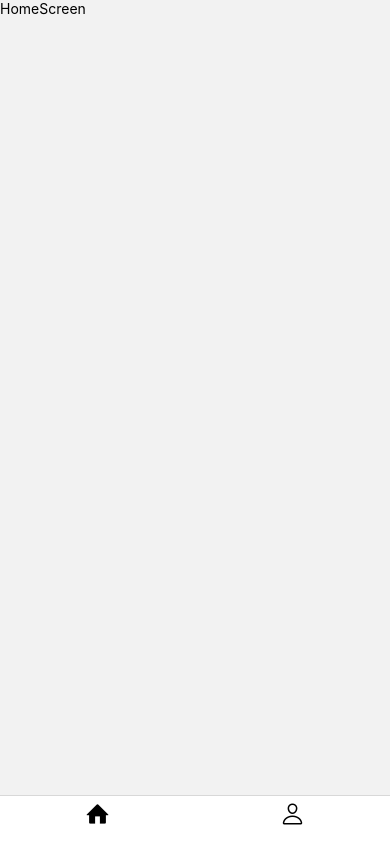
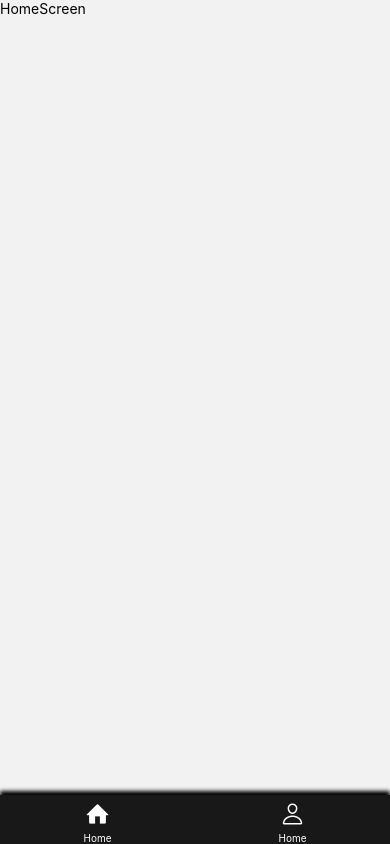
Before and after one commit to koushikm8926/SPOTIFY-CLONE-2.0, a React Native app: screen / in a window 390 px wide. Built offline with nearby package versions, Linux system fonts and the light colour scheme.

Commit message:
Bottom tab navigation style done

```diff
--- a/StackNavigator.js
+++ b/StackNavigator.js
@@ -3,15 +3,30 @@ import HomeScreen from "./screens/HomeScreen";
 import { Entypo } from "@expo/vector-icons";
 import { AntDesign } from "@expo/vector-icons";
 import ProfileScreen from "./screens/ProfileScreen";
-import { Ionicons } from '@expo/vector-icons';
+import { Ionicons } from "@expo/vector-icons";
 import { createNativeStackNavigator } from "@react-navigation/native-stack";
 import { NavigationContainer } from "@react-navigation/native";
 
 const Tab = createBottomTabNavigator();
+
 function BottomTabs() {
   return (
-    <Tab.Navigator>
-
+    <Tab.Navigator
+      screenOptions={{
+        tabBarStyle: {
+          backgroundColor:"rgba(0,0,0,0.9)",
+          position: "absolute",
+          bottom: 0,
+          left:0,
+          right:0,
+          shadowOpacity:4,
+          shadowRadius:4,
+          elevation:4,
+          shadowOffset: { width: 0, height: -4 },
+          borderTopWidth: 0,
+        },
+      }}
+    >
       <Tab.Screen
         name="Home"
         component={HomeScreen}
@@ -21,9 +36,9 @@ function BottomTabs() {
           tabBarLabelStyle: { color: "white" },
           tabBarIcon: ({ focused }) =>
             focused ? (
-              <Entypo name="home" size={24} color="black" />
+              <Entypo name="home" size={24} color="white" />
             ) : (
-              <AntDesign name="home" size={24} color="black" />
+              <AntDesign name="home" size={24} color="white" />
             ),
         }}
       />
@@ -37,9 +52,9 @@ function BottomTabs() {
           tabBarLabelStyle: { color: "white" },
           tabBarIcon: ({ focused }) =>
             focused ? (
-                <Ionicons name="person" size={24} color="black" />
+              <Ionicons name="person" size={24} color="white" />
             ) : (
-                <Ionicons name="person-outline" size={24} color="black" />
+              <Ionicons name="person-outline" size={24} color="white" />
             ),
         }}
       />
@@ -47,16 +62,19 @@ function BottomTabs() {
   );
 }
 
-const Stack= createNativeStackNavigator();
-function Navigation(){
-    return(
-        <NavigationContainer>
-            <Stack.Navigator>
-                <Stack.Screen name="Main" component={BottomTabs} options={{headerShown:false}}/>
-            </Stack.Navigator>
-        </NavigationContainer>
-    )
+const Stack = createNativeStackNavigator();
+function Navigation() {
+  return (
+    <NavigationContainer>
+      <Stack.Navigator>
+        <Stack.Screen
+          name="Main"
+          component={BottomTabs}
+          options={{ headerShown: false }}
+        />
+      </Stack.Navigator>
+    </NavigationContainer>
+  );
 }
 
-
-export default Navigation
+export default Navigation;
```
